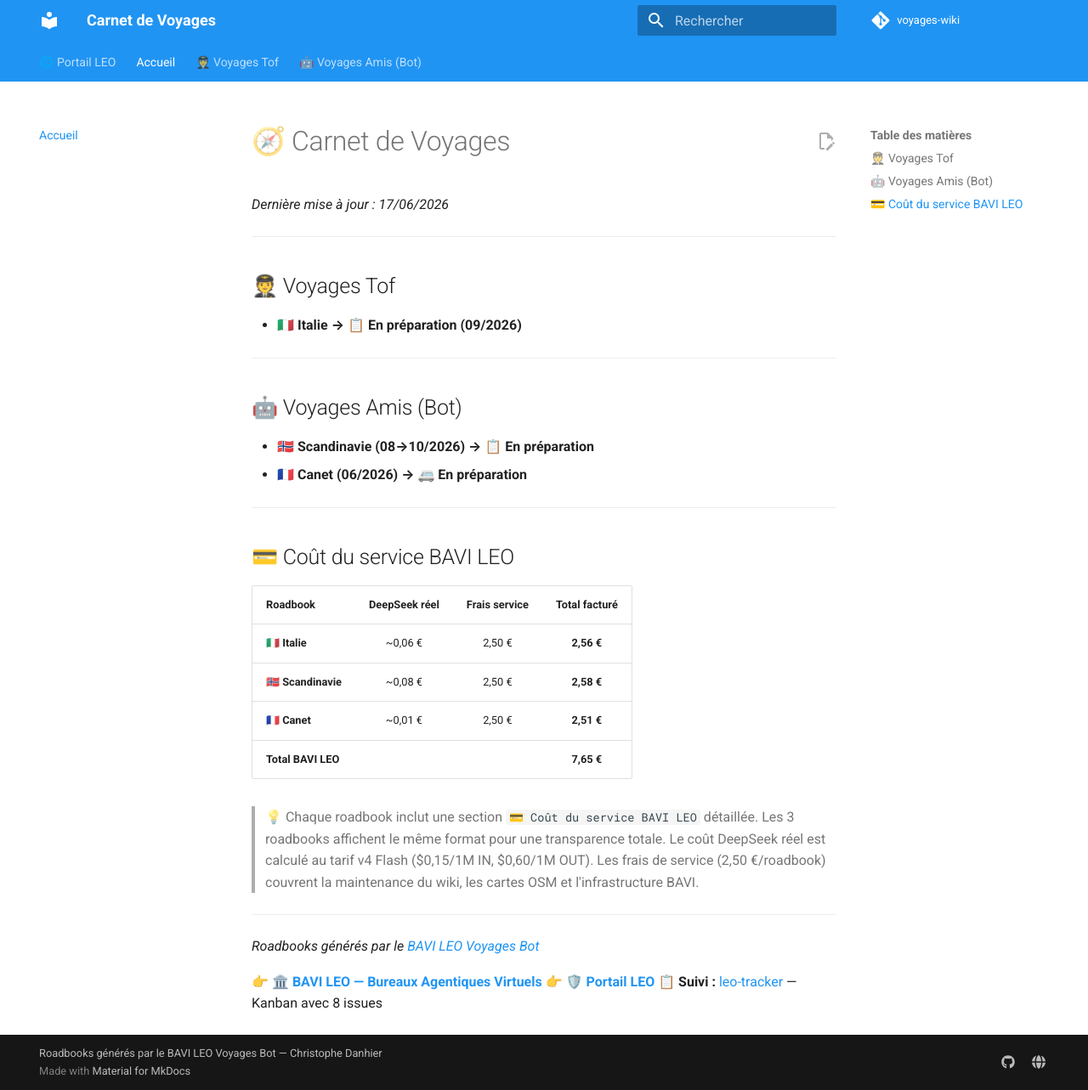
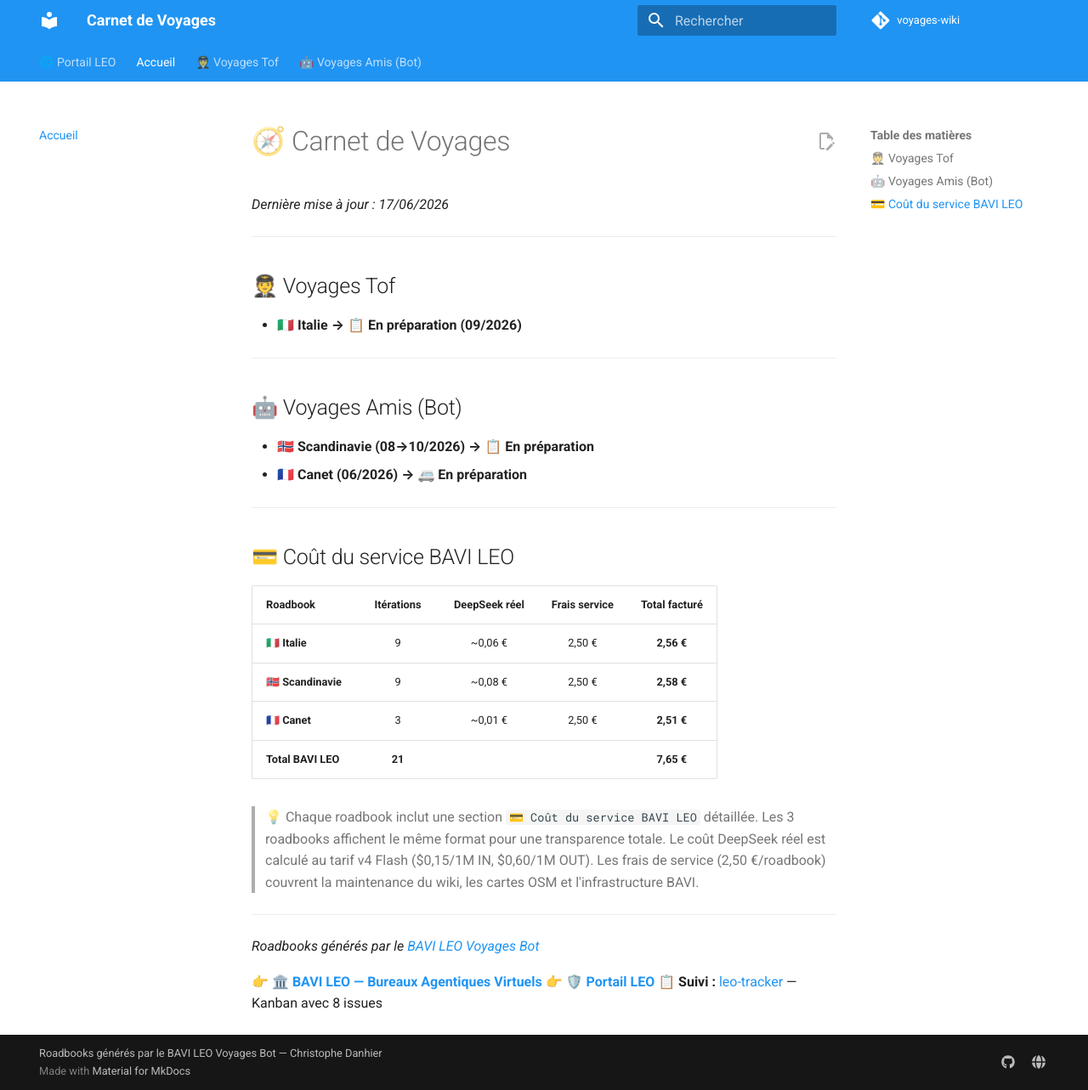
Before and after one commit to christophedanhier-hash/voyages-wiki, an MkDocs documentation site: the page built from docs/index.md, in a window 1280 px wide and 1283 px high. Shown: the whole window at 85% size. Built offline with MkDocs 1.6.1 and Material for MkDocs 9.7.7, drawn with Linux system fonts in a browser that asks for light colours; comment, search, counter and statistics services are not loaded.

Commit message:
Ajout colonne Itérations dans tableau coûts page d'accueil — transparence du nombre de sessions LEO par roadbook

```diff
--- a/docs/index.md
+++ b/docs/index.md
@@ -19,12 +19,12 @@
 
 ## 💳 Coût du service BAVI LEO
 
-| Roadbook | DeepSeek réel | Frais service | Total facturé |
-|----------|:-------------:|:-------------:|:-------------:|
-| **🇮🇹 Italie** | ~0,06 € | 2,50 € | **2,56 €** |
-| **🇳🇴 Scandinavie** | ~0,08 € | 2,50 € | **2,58 €** |
-| **🇫🇷 Canet** | ~0,01 € | 2,50 € | **2,51 €** |
-| **Total BAVI LEO** | | | **7,65 €** |
+| Roadbook | Itérations | DeepSeek réel | Frais service | Total facturé |
+|----------|:----------:|:-------------:|:-------------:|:-------------:|
+| **🇮🇹 Italie** | 9 | ~0,06 € | 2,50 € | **2,56 €** |
+| **🇳🇴 Scandinavie** | 9 | ~0,08 € | 2,50 € | **2,58 €** |
+| **🇫🇷 Canet** | 3 | ~0,01 € | 2,50 € | **2,51 €** |
+| **Total BAVI LEO** | **21** | | | **7,65 €** |
 
 > 💡 Chaque roadbook inclut une section `💳 Coût du service BAVI LEO` détaillée. Les 3 roadbooks affichent le même format pour une transparence totale. Le coût DeepSeek réel est calculé au tarif v4 Flash ($0,15/1M IN, $0,60/1M OUT). Les frais de service (2,50 €/roadbook) couvrent la maintenance du wiki, les cartes OSM et l'infrastructure BAVI.
 
```
